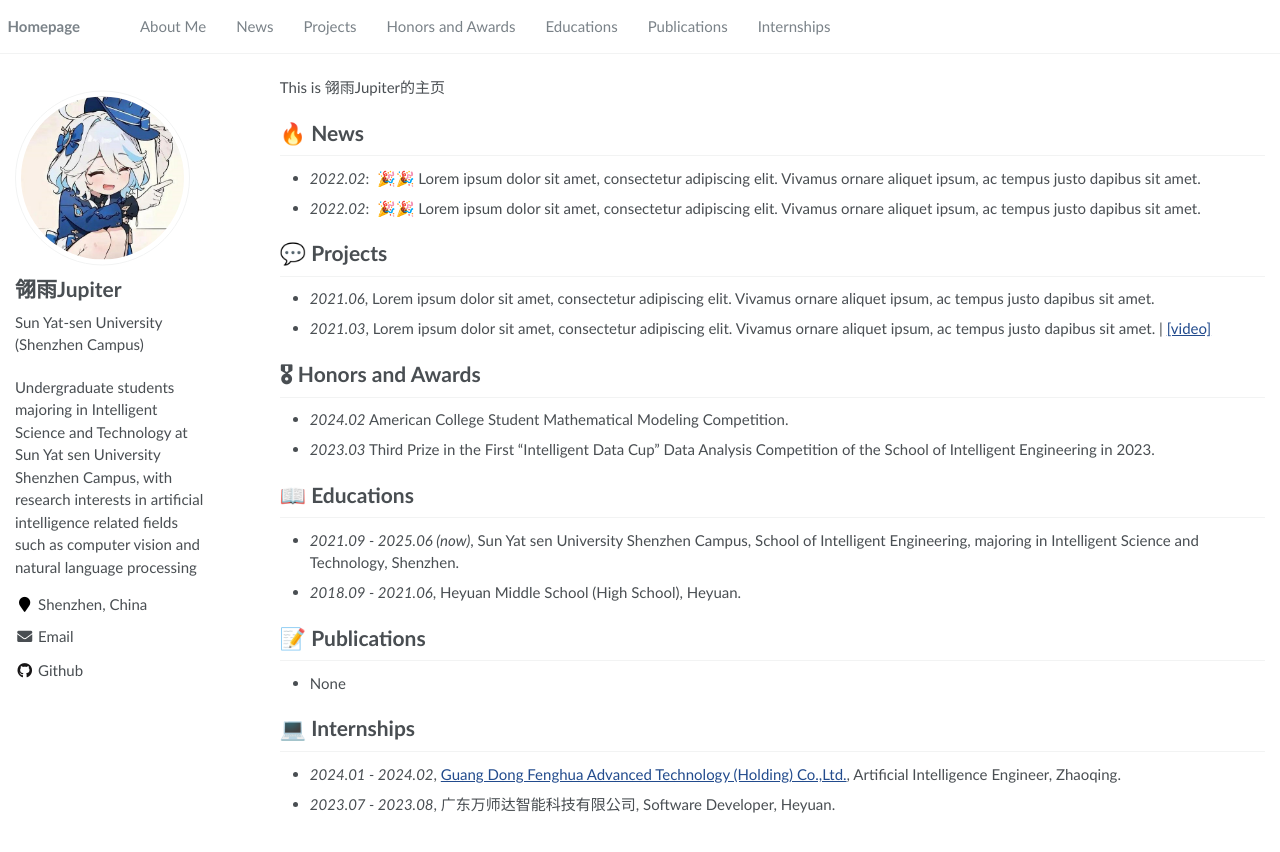
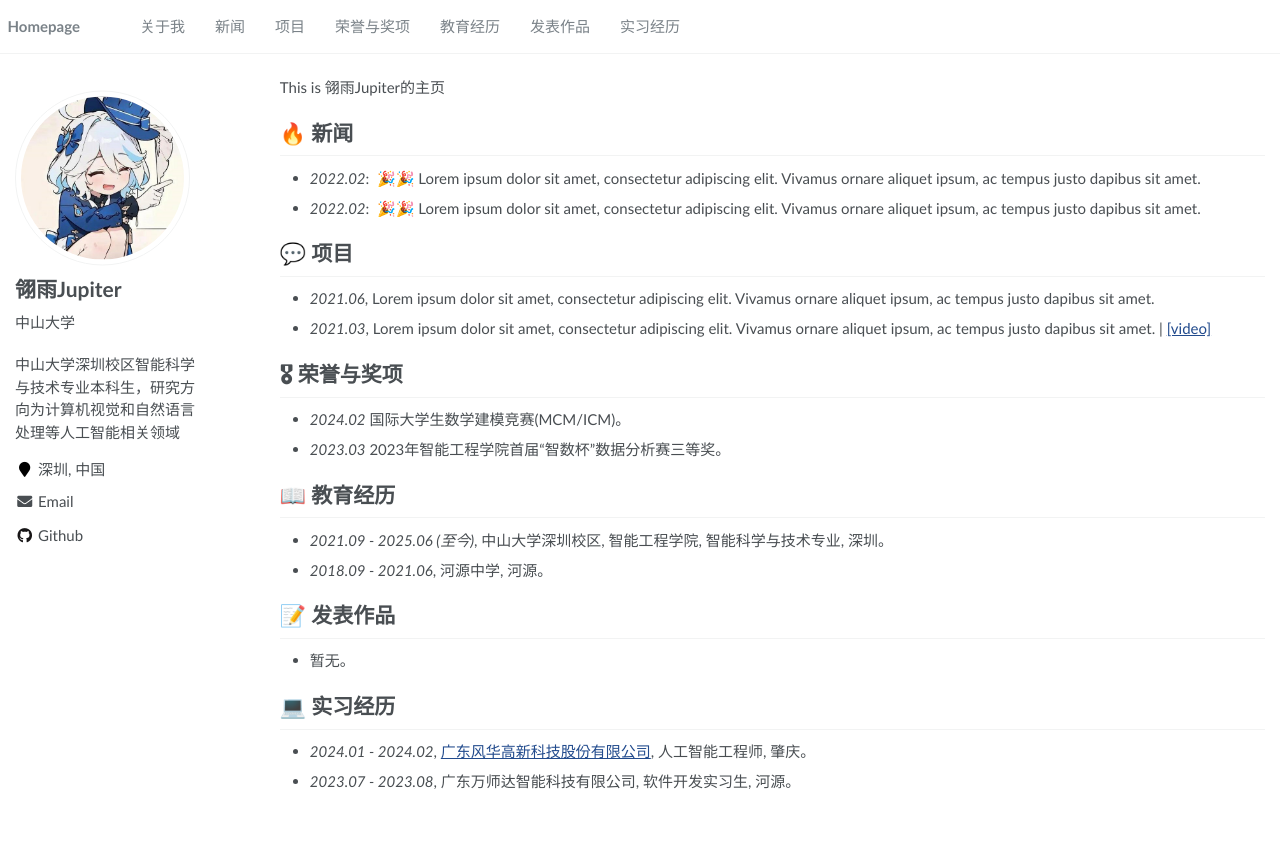
Before and after one commit to LinyuJupiter/zh-linyujupiter-homepage, a Jekyll site: the page built from _pages/about.md, in a window 1280 px wide. Shown: the top 852 px of the page. Built offline with Jekyll 4.4.1, drawn with Linux system fonts in a browser that asks for light colours.

Commit message:
将英文翻译为中文

```diff
--- a/_config.yml
+++ b/_config.yml
@@ -7,7 +7,7 @@
 
 # Site Settings
 title                    : "翎雨Jupiter"
-description              : "Undergraduate students majoring in Intelligent Science and Technology at Sun Yat sen University Shenzhen Campus, with research interests in artificial intelligence related fields such as computer vision and natural language processing"
+description              : "中山大学深圳校区智能科学与技术专业本科生，研究方向为计算机视觉和自然语言处理等人工智能相关领域"
 repository               : "LinyuJupiter/linyujupiter.github.io"
 google_scholar_stats_use_cdn : false
 
@@ -23,8 +23,8 @@ baidu_site_verification  :  # get baidu_site_verification from https://ziyuan.ba
 author:
   name             : "翎雨Jupiter"
   avatar           : "images/android-chrome-512x512.png"
-  bio              : "Sun Yat-sen University (Shenzhen Campus)"
-  location         : "Shenzhen, China"
+  bio              : "中山大学"
+  location         : "深圳, 中国"
   employer         :
   pubmed           :
   googlescholar    :  # "https://scholar.google.com/citations?user=YOUR_GOOGLE_SCHOLAR_ID"
--- a/_data/navigation.yml
+++ b/_data/navigation.yml
@@ -1,22 +1,22 @@
 # main links links
 main:
-  - title: "About Me"
+  - title: "关于我"
     url: "/#about-me"
 
-  - title: "News"
-    url: "/#-news"
+  - title: "新闻"
+    url: "/#-新闻"
 
-  - title: "Projects"
-    url: "/#-projects"
+  - title: "项目"
+    url: "/#-项目"
 
-  - title: "Honors and Awards"
-    url: "/#-honors-and-awards"
+  - title: "荣誉与奖项"
+    url: "/#-荣誉与奖项"
 
-  - title: "Educations"
-    url: "/#-educations"
+  - title: "教育经历"
+    url: "/#-教育经历"
 
-  - title: "Publications"
-    url: "/#-publications"
+  - title: "发表作品"
+    url: "/#-发表作品"
 
-  - title: "Internships"
-    url: "/#-internships"
+  - title: "实习经历"
+    url: "/#-实习经历"
--- a/_includes/masthead.html
+++ b/_includes/masthead.html
@@ -4,7 +4,7 @@
       <nav id="site-nav" class="greedy-nav">
         <button><div class="navicon"></div></button>
         <ul class="visible-links">
-          <li class="masthead__menu-item masthead__menu-item--lg masthead__menu-home-item"><a href="#about-me">Homepage</a></li>
+          <li class="masthead__menu-item masthead__menu-item--lg masthead__menu-home-item"><a href="https://linyujupiter.github.io/">Homepage</a></li>
           {% for link in site.data.navigation.main %}
             <li class="masthead__menu-item"><a href="{{ domain }}{{ link.url }}">{{ link.title }}</a></li>
           {% endfor %}
--- a/_pages/about.md
+++ b/_pages/about.md
@@ -19,25 +19,25 @@ redirect_from:
 
 This is 翎雨Jupiter的主页
 
-# 🔥 News
+# 🔥 新闻
 - *2022.02*: &nbsp;🎉🎉 Lorem ipsum dolor sit amet, consectetur adipiscing elit. Vivamus ornare aliquet ipsum, ac tempus justo dapibus sit amet.
 - *2022.02*: &nbsp;🎉🎉 Lorem ipsum dolor sit amet, consectetur adipiscing elit. Vivamus ornare aliquet ipsum, ac tempus justo dapibus sit amet.
 
-# 💬 Projects
+# 💬 项目
 - *2021.06*, Lorem ipsum dolor sit amet, consectetur adipiscing elit. Vivamus ornare aliquet ipsum, ac tempus justo dapibus sit amet.
 - *2021.03*, Lorem ipsum dolor sit amet, consectetur adipiscing elit. Vivamus ornare aliquet ipsum, ac tempus justo dapibus sit amet.  \| [\[video\]](https://github.com/)
 
-# 🎖 Honors and Awards
-- *2024.02* American College Student Mathematical Modeling Competition.
-- *2023.03* Third Prize in the First "Intelligent Data Cup" Data Analysis Competition of the School of Intelligent Engineering in 2023.
+# 🎖 荣誉与奖项
+- *2024.02* 国际大学生数学建模竞赛(MCM/ICM)。
+- *2023.03* 2023年智能工程学院首届“智数杯”数据分析赛三等奖。
 
-# 📖 Educations
-- *2021.09 - 2025.06 (now)*, Sun Yat sen University Shenzhen Campus, School of Intelligent Engineering, majoring in Intelligent Science and Technology, Shenzhen.
-- *2018.09 - 2021.06*, Heyuan Middle School (High School), Heyuan.
+# 📖 教育经历
+- *2021.09 - 2025.06 (至今)*, 中山大学深圳校区, 智能工程学院, 智能科学与技术专业, 深圳。
+- *2018.09 - 2021.06*, 河源中学, 河源。
 
-# 📝 Publications
-- None
+# 📝 发表作品
+- 暂无。
 
-# 💻 Internships
-- *2024.01 - 2024.02*, [Guang Dong Fenghua Advanced Technology (Holding) Co.,Ltd.](https://www.china-fenghua.com/), Artificial Intelligence Engineer, Zhaoqing.
-- *2023.07 - 2023.08*, 广东万师达智能科技有限公司, Software Developer, Heyuan.
+# 💻 实习经历
+- *2024.01 - 2024.02*, [广东风华高新科技股份有限公司](https://www.china-fenghua.com/), 人工智能工程师, 肇庆。
+- *2023.07 - 2023.08*, 广东万师达智能科技有限公司, 软件开发实习生, 河源。
```
